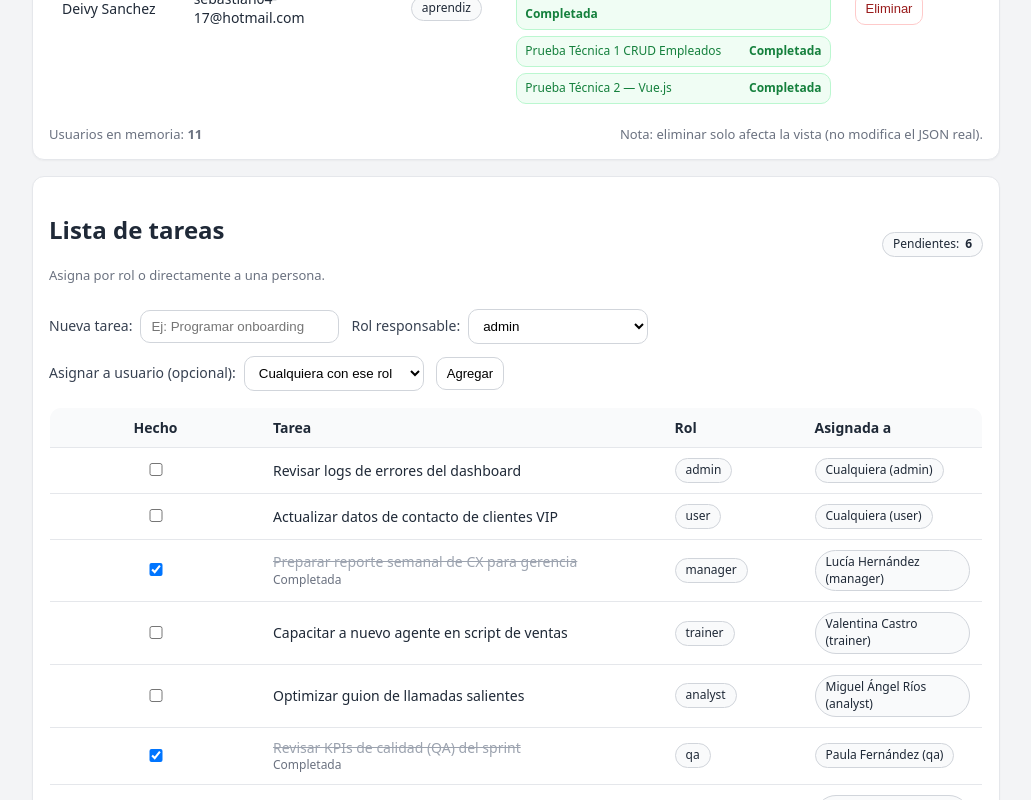
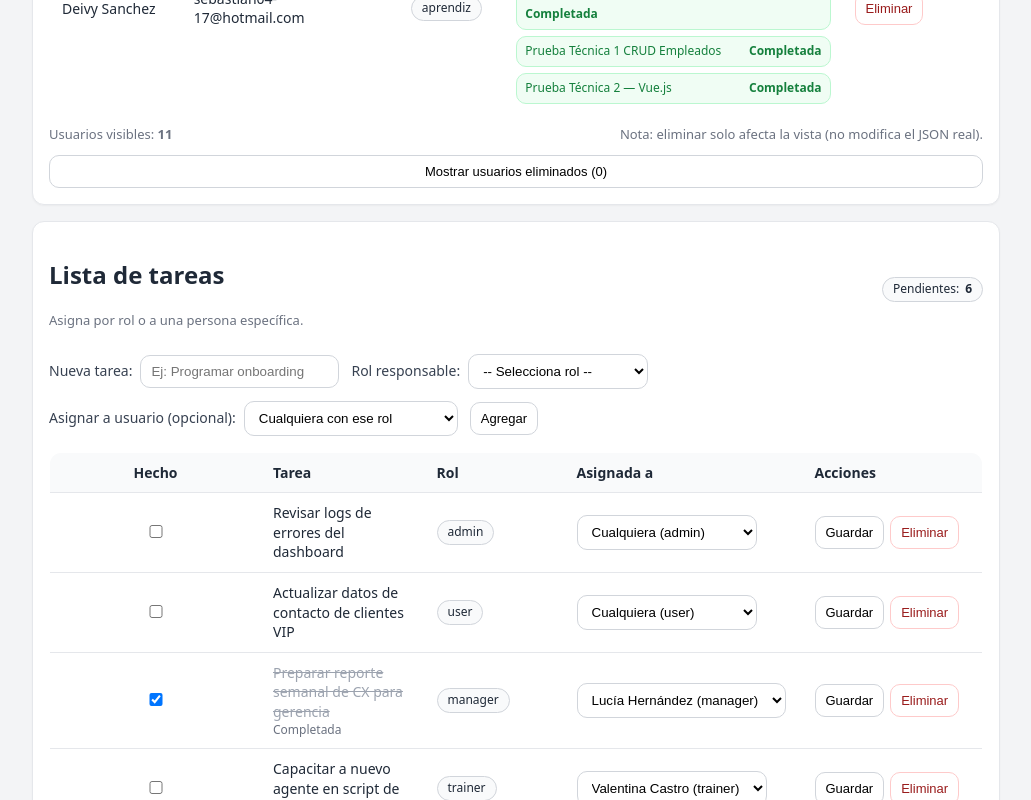
Before and after one commit to DeivySanChess/EMTELCO_Prueba2_Vue_Code, a Vue app: page / in a window 1280 px wide. Shown: the part 1060-1860 px from the top of the page, without its empty margins (124-1155 px from the left). Built offline with nearby package versions, Linux system fonts and the light colour scheme.

Commit message:
Add UI to delete tasks and edit assignees

```diff
--- a/src/App.vue
+++ b/src/App.vue
@@ -24,8 +24,22 @@
         />
 
         <div class="footer">
-          <span>Usuarios en memoria: <strong>{{ users.length }}</strong></span>
+          <span>Usuarios visibles: <strong>{{ users.length }}</strong></span>
           <span class="muted">Nota: eliminar solo afecta la vista (no modifica el JSON real).</span>
+        </div>
+
+        <div class="hidden-users">
+          <button class="btn" @click="showHidden = !showHidden">
+            {{ showHidden ? 'Ocultar usuarios eliminados' : 'Mostrar usuarios eliminados' }} ({{ hiddenUsers.length }})
+          </button>
+
+          <div v-if="showHidden && hiddenUsers.length" class="hidden-list">
+            <div v-for="user in hiddenUsers" :key="user.id" class="hidden-item">
+              <span>{{ user.name }} ({{ user.role }})</span>
+              <button class="btn" @click="restoreUser(user.id)">Restaurar</button>
+            </div>
+          </div>
+          <p v-else-if="showHidden" class="muted">No hay usuarios eliminados.</p>
         </div>
       </div>
     </div>
@@ -37,6 +51,8 @@
         :users="users"
         @toggle="toggleTask"
         @add="addTask"
+        @update-assignee="updateTaskAssignee"
+        @remove="removeTask"
       />
     </div>
   </div>
@@ -49,6 +65,8 @@ import TodoList from './components/TodoList.vue'
 import logo from './assets/emtelco-logo.png'
 
 const users = ref([])
+const hiddenUsers = ref([])
+const showHidden = ref(false)
 const loading = ref(true)
 
 const tasks = ref([
@@ -88,8 +106,17 @@ onMounted(async () => {
 })
 
 const handleRemove = (id) => {
+  const user = users.value.find(u => u.id === id)
+  if (user) hiddenUsers.value = [...hiddenUsers.value.filter(u => u.id !== id), user]
   users.value = users.value.filter(u => u.id !== id)
   tasks.value = tasks.value.map(t => t.assignedUserId === id ? { ...t, assignedUserId: null } : t)
+}
+
+const restoreUser = (id) => {
+  const user = hiddenUsers.value.find(u => u.id === id)
+  if (!user) return
+  users.value = [...users.value, user]
+  hiddenUsers.value = hiddenUsers.value.filter(u => u.id !== id)
 }
 
 const toggleTask = (id) => {
@@ -108,4 +135,14 @@ const addTask = ({ title, role, userId }) => {
     { id: nextId, title: cleanTitle, role: cleanRole, assignedUserId: userId, done: false }
   ]
 }
+
+const updateTaskAssignee = ({ id, userId }) => {
+  tasks.value = tasks.value.map(t =>
+    t.id === id ? { ...t, assignedUserId: userId } : t
+  )
+}
+
+const removeTask = (id) => {
+  tasks.value = tasks.value.filter(t => t.id !== id)
+}
 </script>
--- a/src/components/TodoList.vue
+++ b/src/components/TodoList.vue
@@ -3,7 +3,7 @@
     <div class="todo-header">
       <div>
         <h2>Lista de tareas</h2>
-        <p class="muted">Asigna por rol o directamente a una persona.</p>
+        <p class="muted">Asigna por rol o a una persona específica.</p>
       </div>
       <span class="badge">
         Pendientes: <strong>{{ pendingCount }}</strong>
@@ -33,7 +33,7 @@
         <select v-model="newUserId">
           <option value="">Cualquiera con ese rol</option>
           <option
-            v-for="user in usersByRole"
+            v-for="user in usersByRole(newRole)"
             :key="user.id"
             :value="user.id"
           >
@@ -53,7 +53,8 @@
           <th style="width:50px;">Hecho</th>
           <th>Tarea</th>
           <th style="width:140px;">Rol</th>
-          <th style="width:180px;">Asignada a</th>
+          <th style="width:200px;">Asignada a</th>
+          <th style="width:180px;">Acciones</th>
         </tr>
       </thead>
       <tbody>
@@ -69,7 +70,22 @@
             <span class="badge">{{ task.role }}</span>
           </td>
           <td>
-            <span class="badge">{{ assigneeLabel(task) }}</span>
+            <select v-model="assigneeSelection[task.id]">
+              <option value="">Cualquiera ({{ task.role }})</option>
+              <option
+                v-for="user in usersByRole(task.role)"
+                :key="user.id"
+                :value="user.id"
+              >
+                {{ user.name }} ({{ user.role }})
+              </option>
+            </select>
+          </td>
+          <td>
+            <div class="row" style="gap:6px; margin:0;">
+              <button class="btn" @click="saveAssignee(task.id)">Guardar</button>
+              <button class="btn btn-danger" @click="remove(task.id)">Eliminar</button>
+            </div>
           </td>
         </tr>
       </tbody>
@@ -78,7 +94,7 @@
 </template>
 
 <script setup>
-import { computed, ref, watchEffect } from 'vue'
+import { computed, reactive, ref, watch } from 'vue'
 
 const props = defineProps({
   tasks: { type: Array, required: true, default: () => [] },
@@ -86,22 +102,28 @@ const props = defineProps({
   users: { type: Array, required: true, default: () => [] }
 })
 
-const emit = defineEmits(['toggle', 'add'])
+const emit = defineEmits(['toggle', 'add', 'update-assignee', 'remove'])
 
 const newTitle = ref('')
 const newRole = ref('')
 const newUserId = ref('')
 
-watchEffect(() => {
-  if (!newRole.value && props.roles.length) {
-    newRole.value = props.roles[0]
-  }
-})
+const assigneeSelection = reactive({})
 
-const usersByRole = computed(() => {
-  if (!newRole.value) return props.users
-  return props.users.filter(u => u.role === newRole.value)
-})
+watch(
+  () => props.tasks,
+  (tasks) => {
+    tasks.forEach(t => {
+      assigneeSelection[t.id] = t.assignedUserId ?? ''
+    })
+  },
+  { immediate: true, deep: true }
+)
+
+const usersByRole = (role) => {
+  if (!role) return props.users
+  return props.users.filter(u => u.role === role)
+}
 
 const pendingCount = computed(() => props.tasks.filter(t => !t.done).length)
 
@@ -118,11 +140,10 @@ const submit = () => {
 
 const toggle = (id) => emit('toggle', id)
 
-const assigneeLabel = (task) => {
-  if (task.assignedUserId) {
-    const person = props.users.find(u => u.id === task.assignedUserId)
-    return person ? `${person.name} (${person.role})` : 'Usuario no encontrado'
-  }
-  return `Cualquiera (${task.role})`
+const saveAssignee = (taskId) => {
+  const userId = assigneeSelection[taskId]
+  emit('update-assignee', { id: taskId, userId: userId === '' ? null : Number(userId) })
 }
+
+const remove = (id) => emit('remove', id)
 </script>
```
